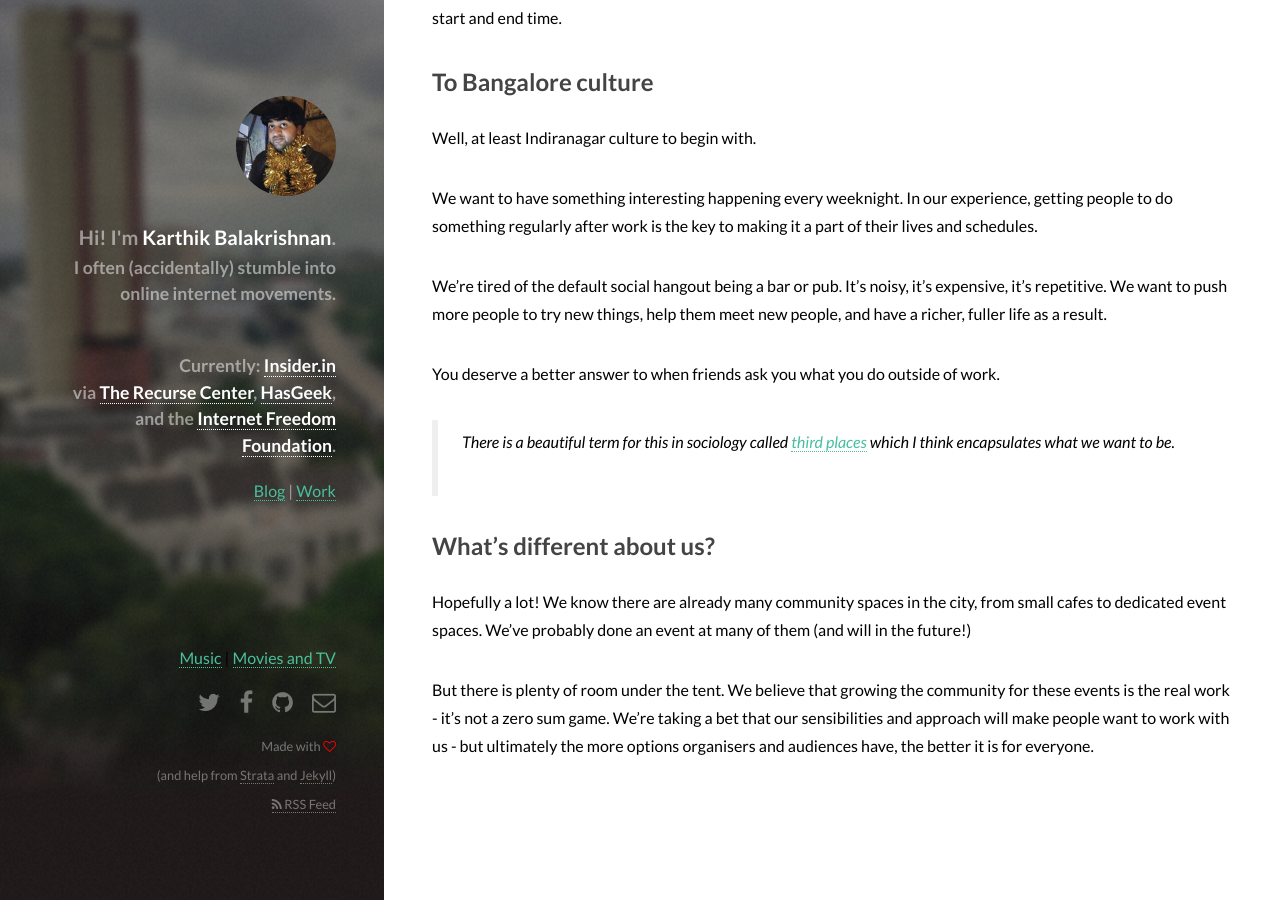
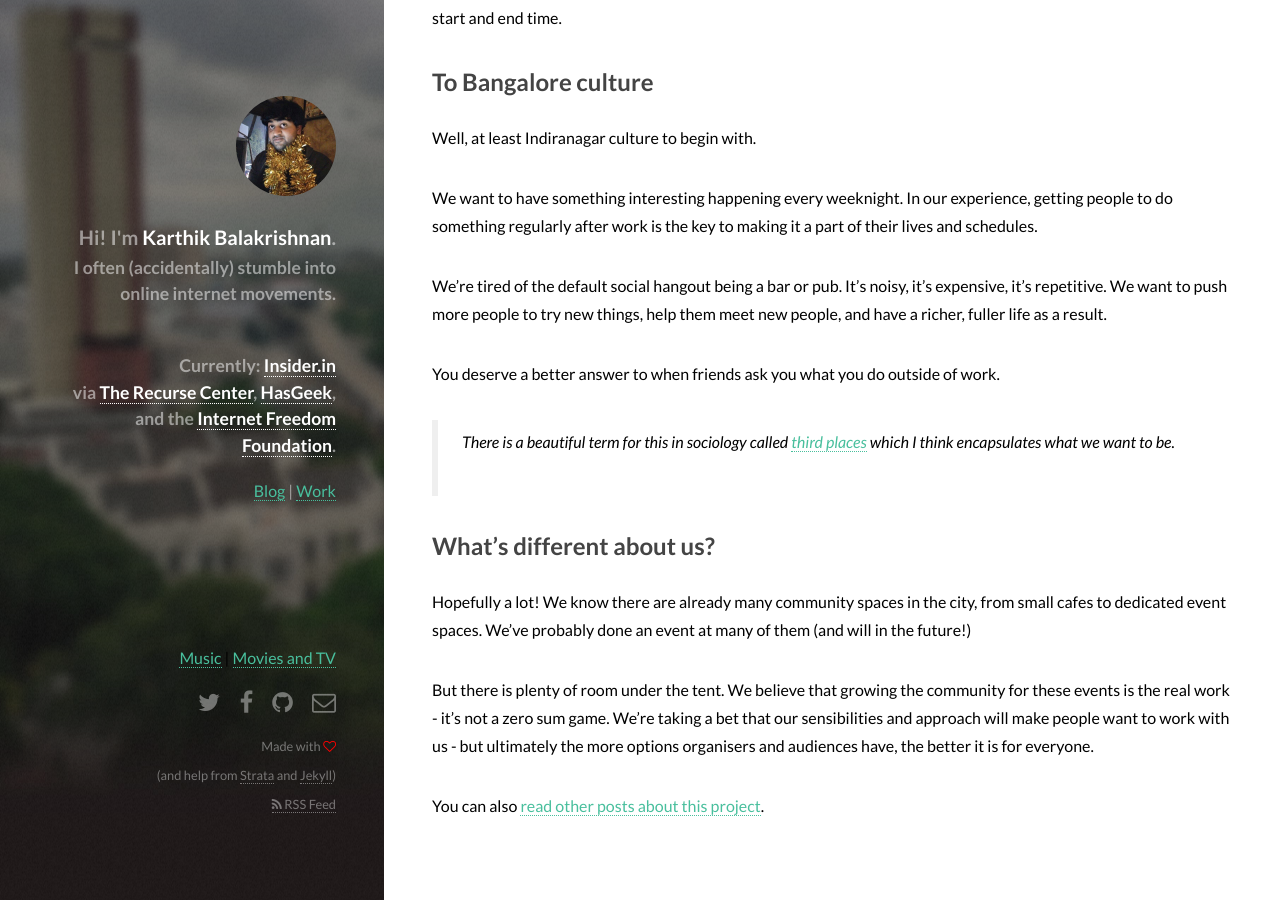
Before and after one commit to karthikb351/karthikb351, a Jekyll site: the page built from _posts/2023-12-09-the-hex-project.md, in a window 1280 px wide and 900 px high, scrolled down 1732 px. Built offline with Jekyll 4.4.1, drawn with Linux system fonts in a browser that asks for light colours; comment, search, counter and statistics services are not loaded.

Commit message:
link to category at the end

```diff
--- a/_posts/2023-12-09-the-hex-project.md
+++ b/_posts/2023-12-09-the-hex-project.md
@@ -55,3 +55,5 @@ You deserve a better answer to when friends ask you what you do outside of work.
 Hopefully a lot! We know there are already many community spaces in the city, from small cafes to dedicated event spaces. We've probably done an event at many of them (and will in the future!)
 
 But there is plenty of room under the tent. We believe that growing the community for these events is the real work - it's not a zero sum game. We're taking a bet that our sensibilities and approach will make people want to work with us - but ultimately the more options organisers and audiences have, the better it is for everyone.
+
+You can also [read other posts about this project](/blog/hex-project).
```
